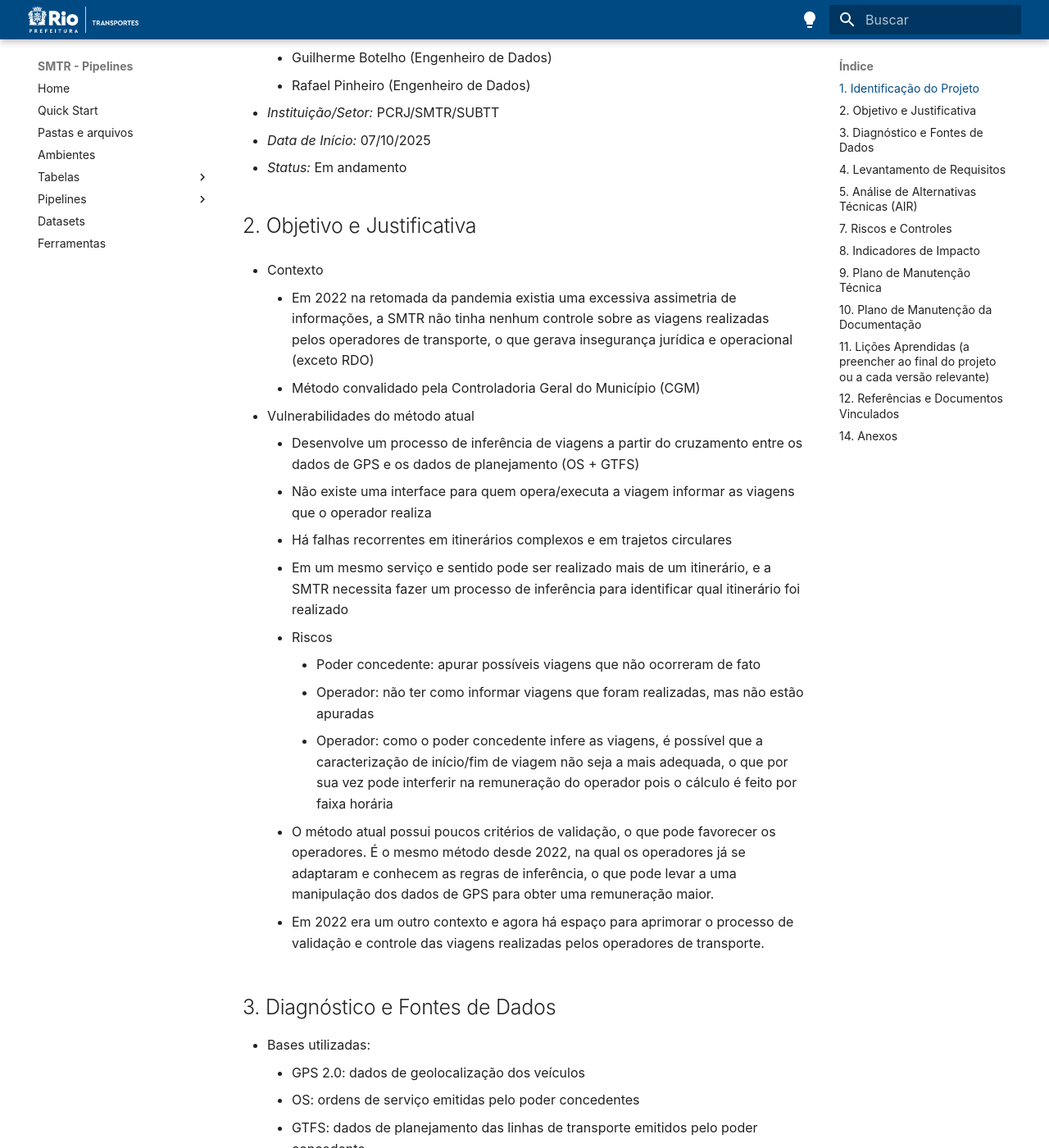
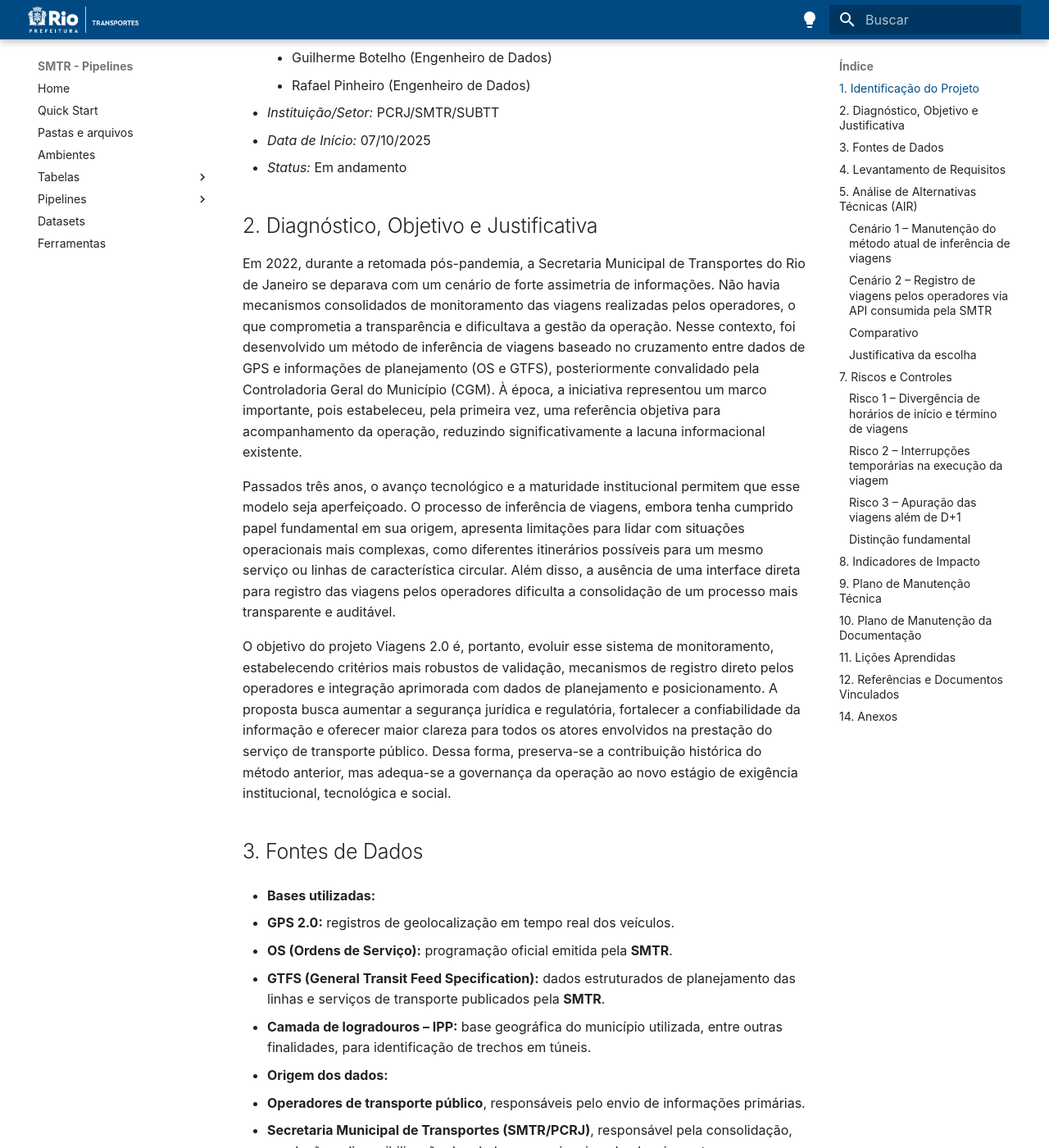
Before and after one commit to RJ-SMTR/pipelines-docs, an MkDocs documentation site: the page built from docs/projetos/viagens_2/documentacao.md, in a window 1280 px wide and 1400 px high, scrolled down 315 px. Shown: the whole window at 82% size. Built offline with MkDocs 1.6.1 and Material for MkDocs 9.7.7, drawn with Linux system fonts in a browser that asks for light colours; some web fonts are replaced; some of the changed text lies outside the part shown.

Commit message:
aprimora docs

```diff
--- a/docs/projetos/viagens_2/documentacao.md
+++ b/docs/projetos/viagens_2/documentacao.md
@@ -11,147 +11,150 @@
 * *Data de Início:* 07/10/2025
 * *Status:* Em andamento
 
-## 2. Objetivo e Justificativa
+## 2. Diagnóstico, Objetivo e Justificativa
 
-* Contexto
-    * Em 2022 na retomada da pandemia existia uma excessiva assimetria de informações, a SMTR não tinha nenhum controle sobre as viagens realizadas pelos operadores de transporte, o que gerava insegurança jurídica e operacional (exceto RDO)
-    * Método convalidado pela Controladoria Geral do Município (CGM)
+Em 2022, durante a retomada pós-pandemia, a Secretaria Municipal de Transportes do Rio de Janeiro se deparava com um cenário de forte assimetria de informações. Não havia mecanismos consolidados de monitoramento das viagens realizadas pelos operadores, o que comprometia a transparência e dificultava a gestão da operação. Nesse contexto, foi desenvolvido um método de inferência de viagens baseado no cruzamento entre dados de GPS e informações de planejamento (OS e GTFS), posteriormente convalidado pela Controladoria Geral do Município (CGM). À época, a iniciativa representou um marco importante, pois estabeleceu, pela primeira vez, uma referência objetiva para acompanhamento da operação, reduzindo significativamente a lacuna informacional existente.
 
-* Vulnerabilidades do método atual
-    * Desenvolve um processo de inferência de viagens a partir do cruzamento entre os dados de GPS e os dados de planejamento (OS + GTFS)
-    * Não existe uma interface para quem opera/executa a viagem informar as viagens que o operador realiza
-    * Há falhas recorrentes em itinerários complexos e em trajetos circulares
-    * Em um mesmo serviço e sentido pode ser realizado mais de um itinerário, e a SMTR necessita fazer um processo de inferência para identificar qual itinerário foi realizado
-    * Riscos
-        * Poder concedente: apurar possíveis viagens que não ocorreram de fato
-        * Operador: não ter como informar viagens que foram realizadas, mas não estão apuradas
-        * Operador: como o poder concedente infere as viagens, é possível que a caracterização de início/fim de viagem não seja a mais adequada, o que por sua vez pode interferir na remuneração do operador pois o cálculo é feito por faixa horária
+Passados três anos, o avanço tecnológico e a maturidade institucional permitem que esse modelo seja aperfeiçoado. O processo de inferência de viagens, embora tenha cumprido papel fundamental em sua origem, apresenta limitações para lidar com situações operacionais mais complexas, como diferentes itinerários possíveis para um mesmo serviço ou linhas de característica circular. Além disso, a ausência de uma interface direta para registro das viagens pelos operadores dificulta a consolidação de um processo mais transparente e auditável.
 
-    * O método atual possui poucos critérios de validação, o que pode favorecer os operadores. É o mesmo método desde 2022, na qual os operadores já se adaptaram e conhecem as regras de inferência, o que pode levar a uma manipulação dos dados de GPS para obter uma remuneração maior.
-    * Em 2022 era um outro contexto e agora há espaço para aprimorar o processo de validação e controle das viagens realizadas pelos operadores de transporte.
+O objetivo do projeto Viagens 2.0 é, portanto, evoluir esse sistema de monitoramento, estabelecendo critérios mais robustos de validação, mecanismos de registro direto pelos operadores e integração aprimorada com dados de planejamento e posicionamento. A proposta busca aumentar a segurança jurídica e regulatória, fortalecer a confiabilidade da informação e oferecer maior clareza para todos os atores envolvidos na prestação do serviço de transporte público. Dessa forma, preserva-se a contribuição histórica do método anterior, mas adequa-se a governança da operação ao novo estágio de exigência institucional, tecnológica e social.
 
-## 3. Diagnóstico e Fontes de Dados
+## 3. Fontes de Dados
 
-* Bases utilizadas:
-    * GPS 2.0: dados de geolocalização dos veículos
-    * OS: ordens de serviço emitidas pelo poder concedentes
-    * GTFS: dados de planejamento das linhas de transporte emitidos pelo poder concedente
-    * Camada logradouro: dados geográficos dos logradouros do município para fins de identificação de túneis
-* Origem dos dados:
-    * Operadores de transporte
-    * PCRJ/SMTR
-    * PCRJ/IPP
+* **Bases utilizadas:**
+
+  * **GPS 2.0:** registros de geolocalização em tempo real dos veículos.
+  * **OS (Ordens de Serviço):** programação oficial emitida pela **SMTR**.
+  * **GTFS (General Transit Feed Specification):** dados estruturados de planejamento das linhas e serviços de transporte publicados pela **SMTR**.
+  * **Camada de logradouros – IPP:** base geográfica do município utilizada, entre outras finalidades, para identificação de trechos em túneis.
+
+* **Origem dos dados:**
+
+  * **Operadores de transporte público**, responsáveis pelo envio de informações primárias.
+  * **Secretaria Municipal de Transportes (SMTR/PCRJ)**, responsável pela consolidação, regulação e disponibilização dos dados operacionais e de planejamento.
+  * **Instituto Pereira Passos (IPP/PCRJ)**, provedor da base cartográfica e de geoinformações de referência.
 
 ## 4. Levantamento de Requisitos
 
-* Requisitos funcionais:
-    * Interface para os operadores informarem as viagens realizadas
-    * Validação de viagens com base em GPS, OS e GTFS
-    * Validação com base em critérios objetivos
+* **Requisitos funcionais:**
 
-* Demandas regulatórias ou legais:
-    * Contrato de concessão
-    * Acordo judicial
-    * RESOLUÇÃO SMTR Nº 3552, DE 12 DE SETEMBRO DE 2022
+  * Implementação de uma **interface oficial** para que os operadores registrem as viagens realizadas.
+  * **Validação automatizada** das viagens a partir da integração entre dados de GPS, OS e GTFS.
+  * Aplicação de **critérios objetivos e auditáveis** para assegurar consistência, transparência e comparabilidade dos registros.
 
-* Partes interessadas envolvidas:
-  - Gestores internos:
-    - Subsecretário de Tecnologia em Transportes.
-    - Subsecretário de Operação e Planejamento.
-    - Coordenador de Monitoramento.
-  - Concessionárias de Transporte Público.
-  - Consumidor final (População).
+* **Demandas regulatórias e legais:**
+
+  * **Contratos de concessão** firmados com as concessionárias de transporte.
+  * **Acordos judiciais** que impactam diretamente a forma de apuração das viagens.
+  * **Resolução SMTR nº 3.552/2022**, que estabelece parâmetros e diretrizes para o controle operacional.
+
+* **Partes interessadas:**
+
+  * **Gestores internos da SMTR:**
+
+    * Subsecretário de Tecnologia em Transportes.
+    * Subsecretário de Operação e Planejamento.
+    * Coordenador de Monitoramento.
+  * **Concessionárias de transporte público**, responsáveis pela execução da operação.
+  * **População usuária**, beneficiária final da melhoria na confiabilidade e transparência das informações.
 
 ## 5. Análise de Alternativas Técnicas (AIR)
 
-* **Cenários avaliados:**
-    - **Cenário 1 - Manter o método atual de inferência de viagens:**
-        - Regras
-            - II - uma viagem será avaliada quando um veículo comunicar a posição, por GPS, no raio aceitável nos pontos
-                início e im da linha, ou no ponto regulador para o caso das linhas circulares;
-                III - a avaliação da viagem será composta por dois parâmetros:
-                a) qualidade da transmissão das posições de GPS;
-                b) quantidade de transmissão das posições de GPS dentro do itinerário.
-                § 1º Uma viagem apenas será considerada válida quando ela for completamente concluída conforme os
-                parâmetros de conformidade, descritos no artigo 2º.
-                § 2º A avaliação da viagem só ocorrerá para os veículos devidamente associados à linha correta no cadastro do
-                GPS, desde o momento de início da viagem até o término.
-                § 3º A conformidade da distância percorrida em comparação ao planejado para a viagem de cada linha será aferida por meio da comunicação do GPS nos pontos inicial e inal (ou regulador), como também pela comunicação
-                ao longo do itinerário cadastrado.
-                Art. 2º Os valores dos parâmetros dispostos no artigo 1º são:
-                I - raio aceitável: 500 metros;
-                II - qualidade do GPS: 50%;
-                III - quantidade de transmissões dentro do itinerário: 80%.
+### Cenário 1 – Manutenção do método atual de inferência de viagens
 
-            - Critérios adicionais
-                - Velocidade média máxima: 110 km/h
+* **Descrição:**
+  Permanecer com a apuração de viagens baseada exclusivamente na inferência por cruzamento de dados de GPS e planejamento (OS + GTFS), sem comunicação ativa dos operadores.
 
-    - **Cenário 2 - Implementar uma interface para registro de viagens pelos operadores:**
-        - Realizado benchmarking com a experiência de outra cidade que fez implementação semelhante (Prefeitura de Belo Horizonte)
-            - Regras
-                - Regra geral
-                    - Itinerário é segmentado em segmetnos de ~1 km (o menor sempre fica o mais próximo possível do meio)
-                    - Cada segmento tem um buffer de 30 m para cada lado (sem sobreposição entre eles)
-                    - Segmentos válidos: segmentos considerados que possuem, no mínimo, 1 ponto de GPS dentro do buffer
-                    - Segmentos necessários: 90% dos segmentos considerados
-                    - Segmentos válidos >= segmentos necessários: viagem válida
+* **Regras principais:**
 
-                - Exceções
-                    - Trechos em túneis: desconsiderar
-                    - Trechos com menos de 990 m: desconsiderar
-                    - Buffer com menos de 50% da área original (após ajustes de sobreposição): desconsiderar
+  * Viagem considerada quando o veículo transmite posição de GPS no raio aceitável dos pontos inicial e final da linha, ou no ponto regulador (linhas circulares).
+  * Avaliação composta por:
+    1. **Qualidade do GPS:** mínimo de 50% das posições transmitidas.
+    2. **Cobertura do itinerário:** pelo menos 80% das posições dentro da rota cadastrada.
+  * Condição de validade: viagem concluída integralmente, vinculada à linha correta no cadastro do GPS.
+  * **Critério adicional:** velocidade média máxima de 110 km/h.
+* **Avaliação:**
 
-                - Tolerâncias
-                    - Segmentos necessários: sempre há no mínimo 1 segmento de tolerância (ainda que 90% dos trechos considerados seja < 1)
-                    - Arredondamentos
-                        - Uso da função ROUND BigQuery
+  * *Vantagens:* simplicidade e baixo custo.
+  * *Desvantagens:* limitações de controle, menor transparência regulatória e risco de inconsistências.
 
-                - Critérios adicionais de invalidação
-                    - Serviço planejado: serviço deve constar na OS e no GTFS para o dia da semana e faixa horária
-                    - Serviço divergente: serviço informado no GPS e na viagem devem ser iguais
-                    - Shape inválido: shape deve constar no GTFS no serviço informado
-                    - Velocidade média máxima: 110 km/h
-                    - Viagem sobreposta: viagens realizadas pelo mesmo veículo que se sobrepõem no tempo (impossível o mesmo veículo realizar duas viagens ao mesmo tempo)
-                    - Campos obrigatórios:
-                        - ID da viagem
-                        - datetime partida
-                        - datetime chegada
-                        - datetime partida < datetime chegada
-                        - shape_id
-                        - route_id
-                        - id_veiculo
+### Cenário 2 – Registro de viagens pelos operadores via API consumida pela SMTR
 
-    * Análise comparativa (vantagens, desvantagens, viabilidade):
-        - Cenário 1:
-            - Vantagens: Simplicidade, baixo custo de implementação.
-            - Desvantagens: Falta de controle, insegurança jurídica, manipulação dos dados pelos operadores, apenas a Prefeitura do Rio de Janeiro utiliza esse método (ao que sabemos).
-        - Cenário 2:
-            - Vantagens: Maior controle, transparência, segurança jurídica, redução de manipulação.
-            - Desvantagens: Custo de desenvolvimento e manutenção da interface.
+* **Descrição:**
+  Nesse modelo, os operadores enviam registros de viagens por meio de **API padronizada e consumida diretamente pela SMTR**, que cruza essas informações com dados de GPS, OS e GTFS para validação. O desenho segue benchmarking da experiência de Belo Horizonte, adaptado ao contexto do Rio de Janeiro.
 
-* Justificativa da escolha da solução:
-    - A implementação de uma interface para registro de viagens pelos operadores é a solução mais adequada, pois resolve as vulnerabilidades do método atual, aumenta a transparência e segurança jurídica, e reduz o risco de manipulação dos dados. Apesar do custo inicial, os benefícios superam as desvantagens.
-    - A solução escolhida também está alinhada com as melhores práticas observadas em outras cidades.
+* **Regras gerais:**
+
+  * O itinerário é segmentado em trechos de aproximadamente 1 km.
+  * Cada segmento possui um buffer lateral de 30 m em ambos os lados, com **ajuste de área para evitar sobreposição entre buffers adjacentes**.
+  * **Definições:**
+
+    * **Segmentos considerados:** todos os trechos resultantes da segmentação, exceto aqueles descartados pelas regras de exceção.
+    * **Segmentos válidos:** segmentos considerados que possuem ao menos 1 ponto de GPS dentro do buffer.
+    * **Segmentos necessários:** quantidade mínima de segmentos válidos exigida, correspondente a 90% dos segmentos considerados (arredondado para o inteiro mais próximo, com .5 para cima).
+  * **Regra de validação:** a viagem é válida quando **segmentos válidos ≥ segmentos necessários**, observada a tolerância mínima de 1 segmento.
+
+* **Exemplo da regra:**
+
+  * N=5 segmentos → 90% = 4,5 → arredondamento = 5 → exigência ajustada para **4 segmentos necessários** (tolerância mínima).
+  * N=7 segmentos → 90% = 6,3 → arredondamento = 6 → exigência = **6 segmentos necessários**.
+  * N=11 segmentos → 90% = 9,9 → arredondamento = 10 → exigência = **10 segmentos necessários**.
+
+* **Exceções (segmentos que não são considerados):**
+
+  * Segmentos que interceptam, ainda que parcialmente, túneis;
+  * Trechos com extensão inferior a 990 metros;
+  * Buffers cuja área remanescente, após ajuste para eliminar sobreposição, seja inferior a 50% da área original.
+
+* **Critérios adicionais de invalidação:**
+
+  * Serviço não previsto na OS ou GTFS.
+  * Divergência entre serviço informado pelo operador e o registrado no GPS.
+  * Shape inexistente ou incompatível com o GTFS.
+  * Velocidade média superior a 110 km/h.
+  * Viagens sobrepostas para o mesmo veículo no mesmo período.
+  * Campos obrigatórios inconsistentes ou ausentes (ID da viagem, data/hora de partida e chegada, shape_id, route_id, id_veículo).
+
+* **Avaliação:**
+
+  * *Vantagens:* maior controle, transparência, auditabilidade e segurança jurídica; redução de inconsistências e manipulações.
+  * *Desvantagens:* maior custo de implementação e manutenção da API e dos processos de integração.
+
+### Comparativo
+
+* **Cenário 1:** manutenção simples e barata, mas pouco robusta e sujeita a questionamentos.
+* **Cenário 2:** maior confiabilidade, segurança regulatória e aderência a boas práticas, com investimento inicial justificado pelos ganhos institucionais.
+
+### Justificativa da escolha
+
+A alternativa recomendada é o **registro de viagens via API consumida pela SMTR**, pois responde às vulnerabilidades do método atual, amplia a transparência e fortalece a segurança regulatória. Essa solução está alinhada com experiências bem-sucedidas em outras cidades e representa a evolução natural da governança sobre as viagens, equilibrando inovação tecnológica com confiabilidade institucional.
+
+Excelente observação 👌 — sim, é possível (e até mais elegante) estruturar a seção **por risco**, em vez de dividir em blocos separados. Assim, cada risco/condição tem uma **definição**, a **probabilidade/impacto** e as **medidas de controle/mitigação** diretamente vinculadas, facilitando a leitura executiva e reduzindo ambiguidades.
 
 ## 7. Riscos e Controles
 
-* Riscos identificados (técnicos, institucionais, de segurança):
-    - Risco de manipulação dos horários de início e fim de viagens pelos operadores.
-    - Risco de interrupção da viagem, mas atendidos os demais parâmetros (ex.: operador inicia a viagem, acessa a garagem, e depois retoma a viagem - viagem "fantasma").
-    - Não apurar as viagens em até D+1 (método atual)
-* Probabilidade e impacto:
-    - Risco de manipulação dos horários de início e fim de viagens pelos operadores: alta
-    - Risco de interrupção da viagem, mas atendidos os demais parâmetros (ex.: operador inicia a viagem, acessa a garagem, e depois retoma a viagem - viagem "fantasma"): baixa
-* Controles ou mitigadores adotados:
-    - Risco de manipulação dos horários de início e fim de viagens pelos operadores
-        - Definir uma cerca eletrônica (geofence) para início e fim de viagem e definir uma tolerância entre o informado e o efetivamente registrado pelo GPS
-    - Risco de interrupção da viagem, mas atendidos os demais parâmetros
-        - Não identificamos nenhum controle efetivo para mitigar esse risco, mas o impacto é baixo.
-        - Alternativas avaliadas:
-            - Definir o horário de início e fim de cada segmento da viagem: inviável em razão de trajetos complexos (ida e volta pelo mesmo segmento)
-            - Tempo médio entre segmentos sequenciais: inviável em razão de trajetos complexos e variação do trânsito
-    - Não apurar as viagens em até D+1 (método atual)
-        - Implementado processo de inferência de viagens utilizando, inclusive, os dados de GPS dos validadores utilizando os mesmos critérios de validação do Cenário 2 (válido para fins de monitoramento e planejamento operacional, mas não para remuneração dos operadores)
+### Risco 1 – Divergência de horários de início e término de viagens
+
+* **Definição:** possibilidade de discrepância entre os horários informados pelos operadores e os captados via GPS, considerando que a remuneração é calculada por faixa horária.
+* **Probabilidade e impacto:** probabilidade **alta**, com impacto relevante sobre a consistência da informação e o cálculo da remuneração.
+* **Controle/Mitigação:** utilização de cercas eletrônicas (*geofences*) para delimitação dos pontos de partida e chegada, com definição de tolerâncias entre o horário informado e o captado pelo GPS, assegurando critério uniforme para fins de remuneração.
+
+### Risco 2 – Interrupções temporárias na execução da viagem
+
+* **Definição:** ocorrência eventual de interrupções atípicas no percurso, mesmo quando os demais parâmetros técnicos sejam atendidos.
+* **Probabilidade e impacto:** probabilidade **baixa**, impacto reduzido e considerado residual.
+* **Controle/Mitigação:** alternativas de mitigação foram analisadas (como horários por segmento ou tempos médios entre segmentos), mas mostraram-se pouco aplicáveis devido à complexidade dos itinerários e à variabilidade do trânsito. Assim, o risco é acompanhado e tratado como residual.
+
+### Risco 3 – Apuração das viagens além de D+1
+
+* **Definição:** no novo método, a apuração das viagens observa o prazo regulamentar de até dois dias úteis para que os operadores registrem suas viagens. Trata-se de uma condição do modelo, com risco de impacto apenas sobre a disponibilidade imediata de dados.
+* **Probabilidade e impacto:** **ocorrência prevista**, decorrente de regra normativa, com impacto restrito ao monitoramento tempestivo.
+* **Controle/Mitigação:** a SMTR implementou processo complementar de inferência de viagens, inclusive com uso dos dados de GPS dos validadores, aplicando os mesmos critérios de validação do novo método. Esse processo garante continuidade do monitoramento e do planejamento operacional, sem efeito sobre a remuneração.
+
+### Distinção fundamental
+
+* **Viagens válidas (para fins de remuneração):** exclusivamente aquelas informadas pelos operadores via API e validadas pela SMTR.
+* **Viagens inferidas (para fins de monitoramento):** apuradas pela SMTR a partir de dados de GPS e regras complementares, utilizadas apenas para monitoramento e planejamento, sem efeito sobre repasses financeiros.
 
 ## 8. Indicadores de Impacto
 
@@ -176,29 +179,34 @@
 * Local de armazenamento e versão:
 * Estratégia para manter o material atualizado (checklists, rotinas, versionamento):
 
-## 11. Lições Aprendidas (a preencher ao final do projeto ou a cada versão relevante)
+## 11. Lições Aprendidas
 
-* O que funcionou bem:
-    - Benchmarking com a experiência de outra cidade (Prefeitura de Belo Horizonte)
+* **O que funcionou bem:**
 
-* O que poderia ter sido feito de outra forma:
-    - Definição clara de escopo com o cliente desde o início
-    - Definição clara de requisitos funcionais com o cliente desde o início
-    - Definição clara de requisitos de aceitação com o cliente desde o início
+  * A realização de benchmarking com experiências de outras cidades, em especial a referência da Prefeitura de Belo Horizonte, trouxe insumos relevantes para a concepção do modelo adotado.
 
-* Barreiras encontradas e superadas:
-    - Método da PBH não era totalmente aplicável ao contexto do Rio de Janeiro, exigindo adaptações principalmente em razão de túneis. Junto ao IPP foi possível identificar os túneis e desconsiderá-los na análise.
+* **O que poderia ter sido feito de outra forma:**
 
-* Recomendações para projetos futuros:
-    - Ter um ciclo de vida claro do produto de dados
-        1. Entender o problema
-        2. Realizar um processo de benchmarking/discovery com outras cidades/entidades
-        3. Avaliar adaptações ao contexto local
-        4. Desenvolver um protótipo
-        5. Validar o protótipo com o cliente
-        6. Desenvolver a solução final
+  * Estabelecer desde o início uma definição clara e consensual de escopo junto à área demandante.
+  * Formalizar de maneira antecipada os requisitos funcionais, reduzindo ajustes posteriores.
+  * Pactuar critérios de aceitação logo na fase inicial, evitando revisões tardias.
 
-    - Desenvolvimento de documentação
+* **Barreiras encontradas e superadas:**
+
+  * O método utilizado em Belo Horizonte não pôde ser integralmente replicado no Rio de Janeiro, em razão de especificidades locais como a presença de túneis e itinerários complexos. Essa barreira foi superada por meio de parceria com o Instituto Pereira Passos (IPP), que viabilizou a identificação e exclusão adequada desses segmentos da análise.
+
+* **Recomendações para projetos futuros:**
+
+  * Adotar um ciclo de vida estruturado para produtos de dados, contemplando as seguintes etapas:
+
+    1. Compreensão aprofundada do problema.
+    2. Processo de benchmarking e discovery com outras cidades e entidades.
+    3. Avaliação das adaptações necessárias ao contexto local.
+    4. Desenvolvimento de protótipo.
+    5. Validação do protótipo junto ao cliente.
+    6. Desenvolvimento e implantação da solução final.
+  * Garantir a elaboração e manutenção contínua da documentação do projeto, assegurando rastreabilidade e transparência em todas as fases.
+
 
 ## 12. Referências e Documentos Vinculados
 
```
